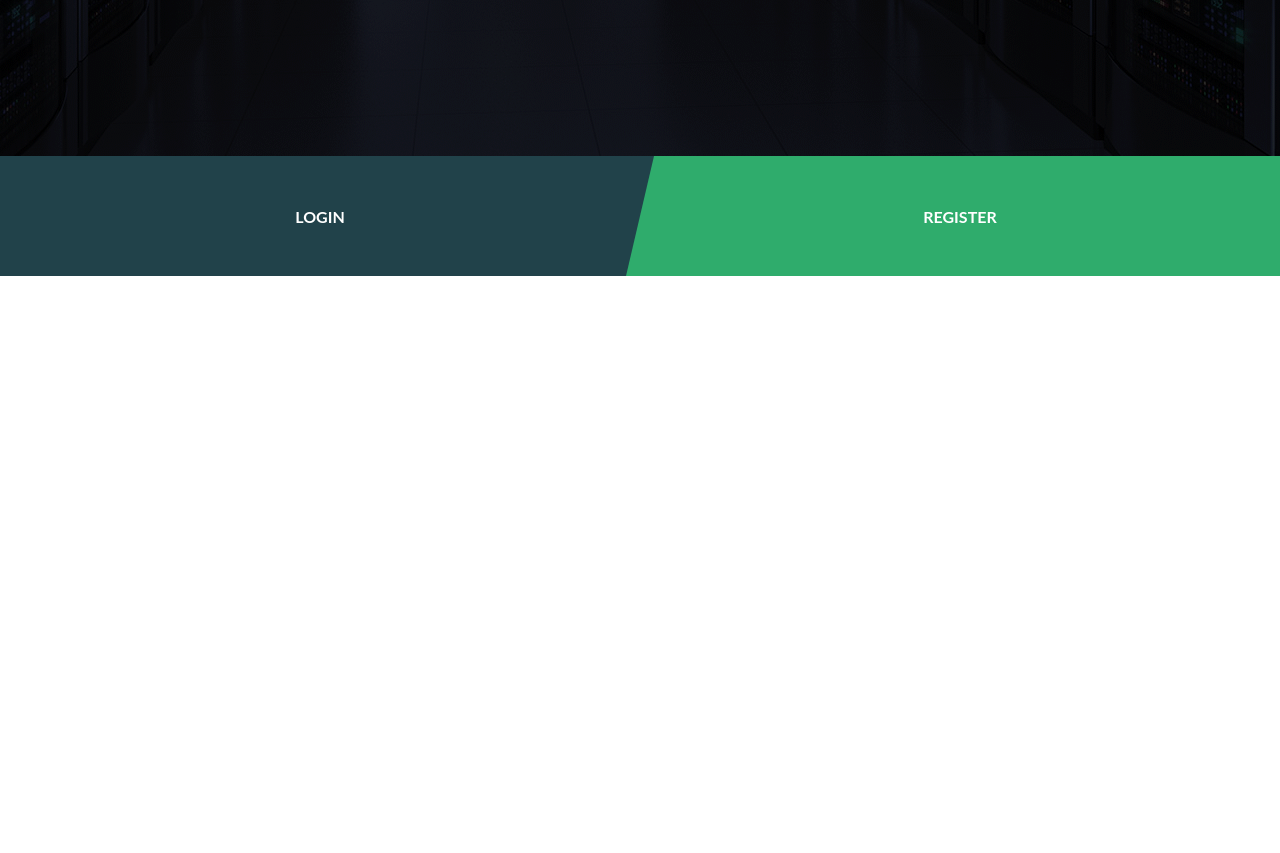
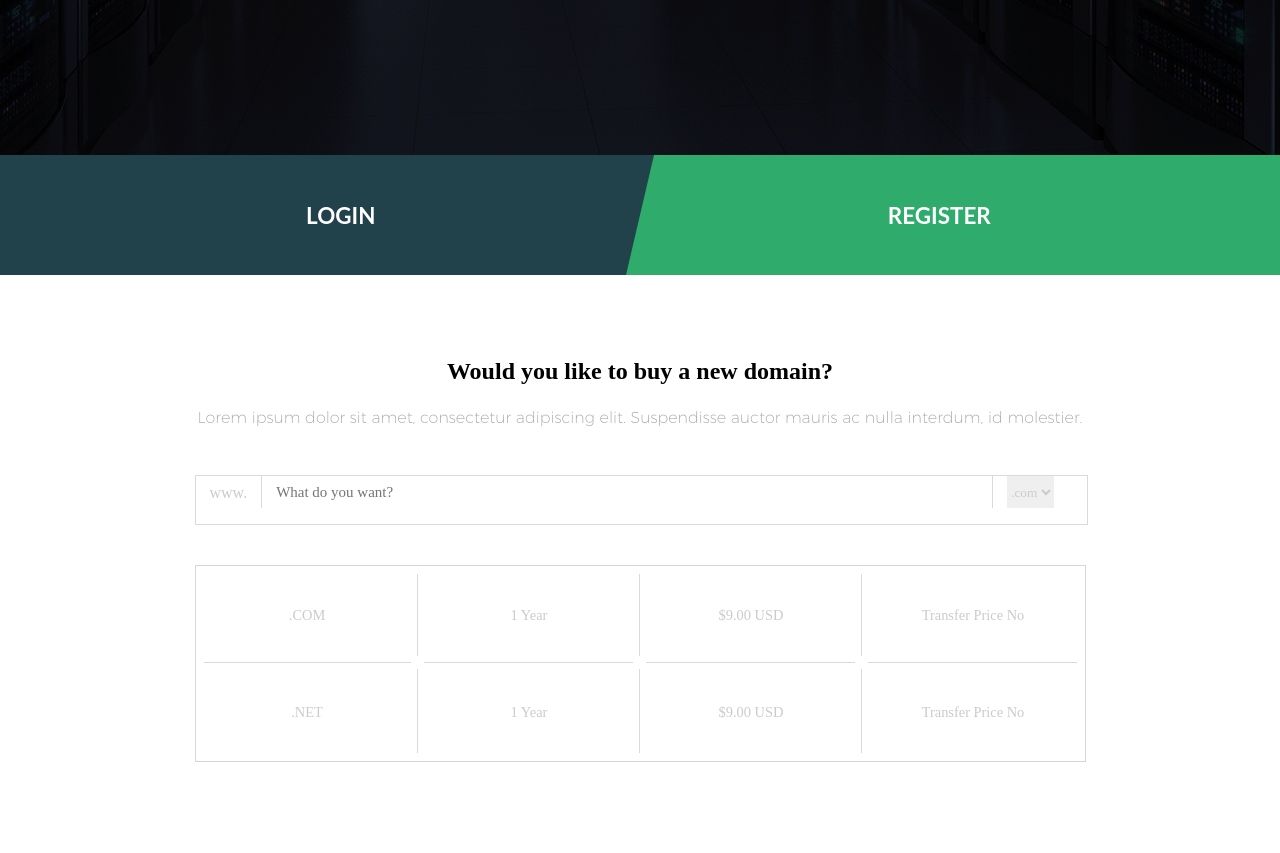
Before and after one commit to MariyaPolt/markup-2018q3, a plain HTML site: page index.html in a window 1280 px wide. Shown: the part 788-1641 px from the top of the page. Before the commit the page ends 1064 px from the top, so only its background shows below. Drawn offline with Linux system fonts and the light colour scheme; a web font is replaced by a local one.

Commit message:
feat: make domain input and table, refactor login/register buttons

```diff
--- a/css/style.css
+++ b/css/style.css
@@ -3,21 +3,31 @@ div, body {
   padding: 0;
 }
 
+p {
+  font-family: "Montserrat-UltraLight";
+  font-size: 1rem;
+  color: #a2a2a2;
+}
+
 h1 {
   color: white;
   text-transform: uppercase;
-  font-size: 3rem;
-  font-family: sans-serif;
+  font-size: 4.5rem;
+  font-family: "Myriad-Pro-Bold", sans-serif;
+  line-height: 4px;
 }
 
 h2 {
   color: white;
   font-style: italic;
   font-family: Georgia, serif;
+  line-height: 47px;
+  margin: 0;
+  font-size: 2rem;
+  font-weight: lighter;
 }
 
 header {
-  /* position: absolute; */
   left: 0;
   right: 0;
 }
@@ -30,7 +40,6 @@ header {
 }
 
 .header-wrap {
-  top: 5px;
   display: flex;
   align-items: center;
   justify-content: space-between;
@@ -46,11 +55,11 @@ nav {
 .logo {
   display: flex;
   height: 30px;
-  margin: 4px 0 0 3px;
+  margin-left: 3px;
 }
 
 .banner {
-  height: 944px;
+  height: 943px;
   background: url("../img/IP-Site---Server-Room-(grey).gif") no-repeat center top;
 }
 
@@ -89,7 +98,7 @@ nav {
 }
 
 .hello {
-  height: 856px;
+  height: 833px;
   display: flex;
   flex-direction: column;
   justify-content: center;
@@ -97,61 +106,40 @@ nav {
   margin: 0 auto;
 }
 
-.hello h1 {
-  font-size: 4rem;
-  line-height: 0px;
-  margin: 0;
-  padding-bottom: 46px;
-}
-
-.hello h2 {
-  line-height: 47px;
-  margin: 0;
-  font-family: Georgia;
-  font-style: italic;
-  font-size: 2rem;
-  font-weight: lighter;
-}
-
 .login-register-buttons {
+  width: 100%;
   height: 120px;
-  display: flex;
   position: relative;
 }
 
 .login, .register {
-
   display: flex;
+  height: 100%;
   width: 50%;
   justify-content: center;
-  flex-direction: column;
-  text-align: center;
-  text-transform: uppercase;
-}
-
-.login a, .register a{
-  display: flex;
-  height: 100%;
-  color: white;
-  justify-content: center;
-  flex-direction: column;
-  text-align: center;
-  text-transform: uppercase;
-  text-decoration: none;
-  font-family: "Lato";
-  font-weight: bold;
-}
-
-.login a:hover, .register a:hover {
-  color: black;
 }
 
 .login {
   background-color: #21424a;
 }
 
+.before-login {
+  height: 120px;
+  width: 50%;
+  background-color: #21424a;
+  position: absolute;
+}
+
 .register {
   background-color: #2fac6c;
+}
+
+.after-register {
+  right: 0;
+  height: 120px;
+  width: 50%;
+  background-color: #2fac6c;
+  position: absolute;
 }
 
 .login:after {
@@ -176,9 +164,201 @@ nav {
   border-left: 14px solid #21424a;
 }
 
+.login-register-wrapper {
+  height: 100%;
+  display: flex;
+}
+
+.login a, .register a {
+  display: flex;
+  height: 100%;
+  width: 100%;
+  color: white;
+  font-size: 1.4rem;
+
+  flex-direction: column;
+  justify-content: center;
+
+  text-align: center;
+  text-transform: uppercase;
+  text-decoration: none;
+  font-family: "Lato";
+  font-weight: bold;
+}
+
+.login a:hover, .register a:hover {
+    color: black;
+}
+
+
+
+/* .......................................MAIN.......................................... */
+
+.buy-domains {
+  height: 578px;
+  display: flex;
+  position: relative;
+}
+
+.buy-domains-wrap {
+  height: 100%;
+  display: flex;
+  flex-direction: column;
+  justify-content: center;
+  text-align: center;
+}
+
+.buy-domains h3 {
+  color: black;
+  font-size: 1.5rem;
+  font-family: "Lato-Heavy";
+  line-height: 0;
+  margin-top: 5px;
+}
+
+.buy-domains p {
+  line-height: 13px;
+}
+
+fieldset {
+  display: flex;
+  width: 100%;
+  height: 48px;
+  border: 1px solid #d9d9d9;
+  padding: 0;
+  margin: 35px 0 0 0;
+}
+
+input {
+  display: flex;
+}
+
+fieldset p {
+  color: #cbcbcb;
+  font-family: "Lato-Regular";
+}
+
+.choose-domain {
+  height: 100%;
+  list-style: none;
+  display: flex;
+  margin: 0;
+  padding: 0;
+  align-items: center;
+}
+
+.block-in-fieldset {
+  height: 32px;
+  flex-direction: column;
+  display: flex;
+  overflow: hidden;
+  justify-content: center;
+  padding: 0 14px;
+  border-left: 1px solid #d9d9d9;
+}
+
+.block-in-fieldset:first-child {
+  border-left: none;
+}
+
+.block-in-fieldset input {
+  display: flex;
+  margin: 0;
+  padding: 0;
+  border-width: 0;
+  font-family: "Lato-Semibold";
+  color: #868686;
+  font-size: 15px;
+  width: 702px;
+  height: 100%;
+}
+
+.block-in-fieldset input:focus {
+  outline: none;
+}
+
+.block-in-fieldset select {
+  height: 100%;
+  margin: 0;
+  padding: 0px;
+  border: none;
+  font-family: "Lato-Regular";
+  color: #cbcbcb;
+}
+
+.block-in-fieldset select:focus {
+  outline: none;
+}
+
+
+
+table {
+  margin-top: 40px;
+  color: #cbcbcb;
+  padding: 0;
+  border: 1px solid #d6d6d6;
+  font-family: "Lato-Regular";
+  font-size: 0.9rem;
+}
+
+td {
+  width: 217px;
+  height: 92px;
+  border-right: 1px solid #d9d9d9;
+  position: relative;
+}
+
+td:last-child {
+  border-right: none;
+}
+
+.first-row td {
+  border-bottom: 1px solid #d9d9d9;
+}
+
+td:after {
+  content: '';
+
+  right: -1px;
+  width: 7px;
+  top: -3px;
+  height: 7px;
+  background: #fff;
+  position: absolute;
+}
+
+.first-row td:after {
+  top: -1px;
+}
+
+td:before {
+  content: '';
+
+  left: -3px;
+  width: 7px;
+  bottom: -1px;
+  height: 7px;
+  background: #fff;
+  position: absolute;
+}
+
+.first-td:before {
+  left: -1px !important;
+}
+
+/* ..................................FONTS................................... */
+
+
 @font-face {
   font-family: "Lato-Medium";
   src: url("../fonts/lato/Lato-Medium.ttf") format("truetype");
+  font-style: normal;
+  font-weight: normal;
+}
+
+@font-face {
+  font-family: "Myriad-Pro-Bold";
+  src: url("../fonts/Myriad-Pro-Bold_31631.ttf") format("truetype");
   font-style: normal;
   font-weight: normal;
 }
@@ -189,3 +369,31 @@ nav {
   font-style: normal;
   font-weight: bold;
 }
+
+@font-face {
+  font-family: "Lato-Heavy";
+  src: url("../fonts/lato/Lato-Heavy.ttf") format("truetype");
+  font-style: normal;
+  font-weight: normal;
+}
+
+@font-face {
+  font-family: "Montserrat-UltraLight";
+  src: url("../fonts/Montserrat-UltraLight.otf") format("truetype");
+  font-style: normal;
+  font-weight: normal;
+}
+
+@font-face {
+  font-family: "Lato-Semibold";
+  src: url("../fonts/lato/Lato-Semibold.ttf") format("truetype");
+  font-style: normal;
+  font-weight: normal;
+}
+
+@font-face {
+  font-family: "Lato-Regular";
+  src: url("../fonts/lato/Lato-Regular.ttf") format("truetype");
+  font-style: normal;
+  font-weight: normal;
+}
--- a/index.html
+++ b/index.html
@@ -4,10 +4,12 @@
     <meta charset="utf-8">
     <title>Ghost Host</title>
     <link rel="stylesheet" href="./css/style.css">
+    <link rel="stylesheet" href="https://use.fontawesome.com/releases/v5.4.2/css/all.css" integrity="sha384-/rXc/GQVaYpyDdyxK+ecHPVYJSN9bmVFBvjA/9eOB+pb3F2w2N6fc5qB9Ew5yIns" crossorigin="anonymous">
   </head>
   <body>
 
-    <header class="banner">
+    <header>
+      <div class="banner">
         <div class="banner-overlay">
           <div class="wrapper">
             <div class="header-wrap">
@@ -42,7 +44,13 @@
             </div>
           </div>
         </div>
+      </div>
+
+      <div class="before-login"></div>
+      <div class="after-register"></div>
       <div class="login-register-buttons">
+        <div class="wrapper">
+          <div class="login-register-wrapper">
             <div class="login">
               <a href="#">login</a>
             </div>
@@ -50,7 +58,57 @@
               <a href="#">register</a>
             </div>
           </div>
+        </div>
+      </div>
     </header>
+
+    <main>
+      <div class="buy-domains">
+        <div class="wrapper">
+          <div class="buy-domains-wrap">
+            <h3>Would you like to buy a new domain?</h3>
+            <p>Lorem ipsum dolor sit amet, consectetur adipiscing elit. Suspendisse auctor mauris ac nulla interdum, id molestier.</p>
+
+            <fieldset>
+              <ul class="choose-domain">
+                <li class="block-in-fieldset">
+                  <p>www.</p>
+                </li>
+                <li class="block-in-fieldset">
+                  <input type="text" name="" placeholder="What do you want?">
+                </li>
+                <li class="block-in-fieldset">
+                  <select class="select-com" name="select-com">
+                    <option value=".com">.com</option>
+                    <option value=".net">.net</option>
+                    <option value=".org">.org</option>
+                  </select>
+                </li>
+              </ul>
+            </fieldset>
+
+            <table>
+              <tbody>
+                <tr class="first-row">
+                  <td  class="first-td">.COM</td>
+                  <td>1 Year</td>
+                  <td>$9.00 USD</td>
+                  <td>Transfer Price No</td>
+                </tr>
+
+                <tr class="second-row">
+                  <td  class="first-td">.NET</td>
+                  <td>1 Year</td>
+                  <td>$9.00 USD</td>
+                  <td>Transfer Price No</td>
+                </tr>
+              </tbody>
+            </table>
+
+          </div>
+        </div>
+      </div>
+    </main>
 
   </body>
 </html>
```
Lines whose indentation alone changed are shown as unchanged.
